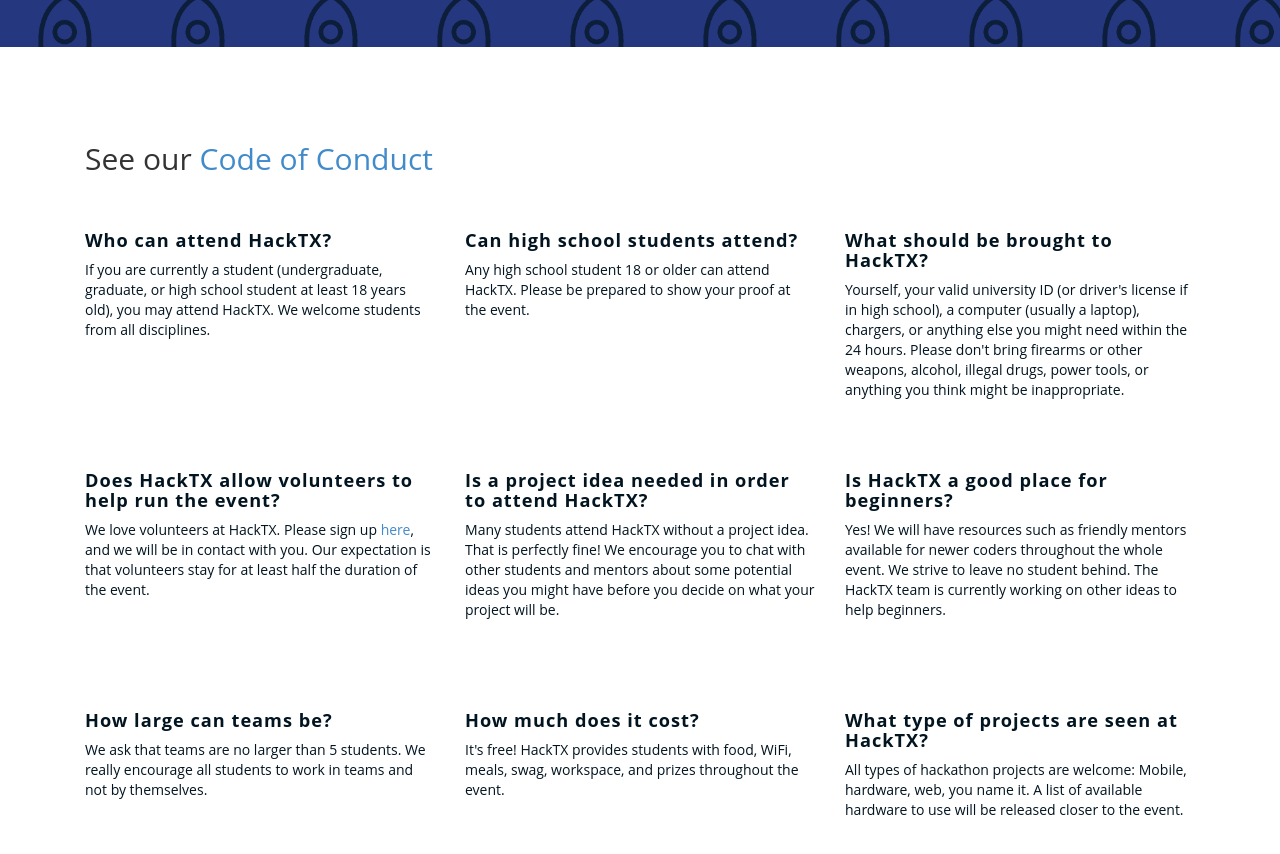
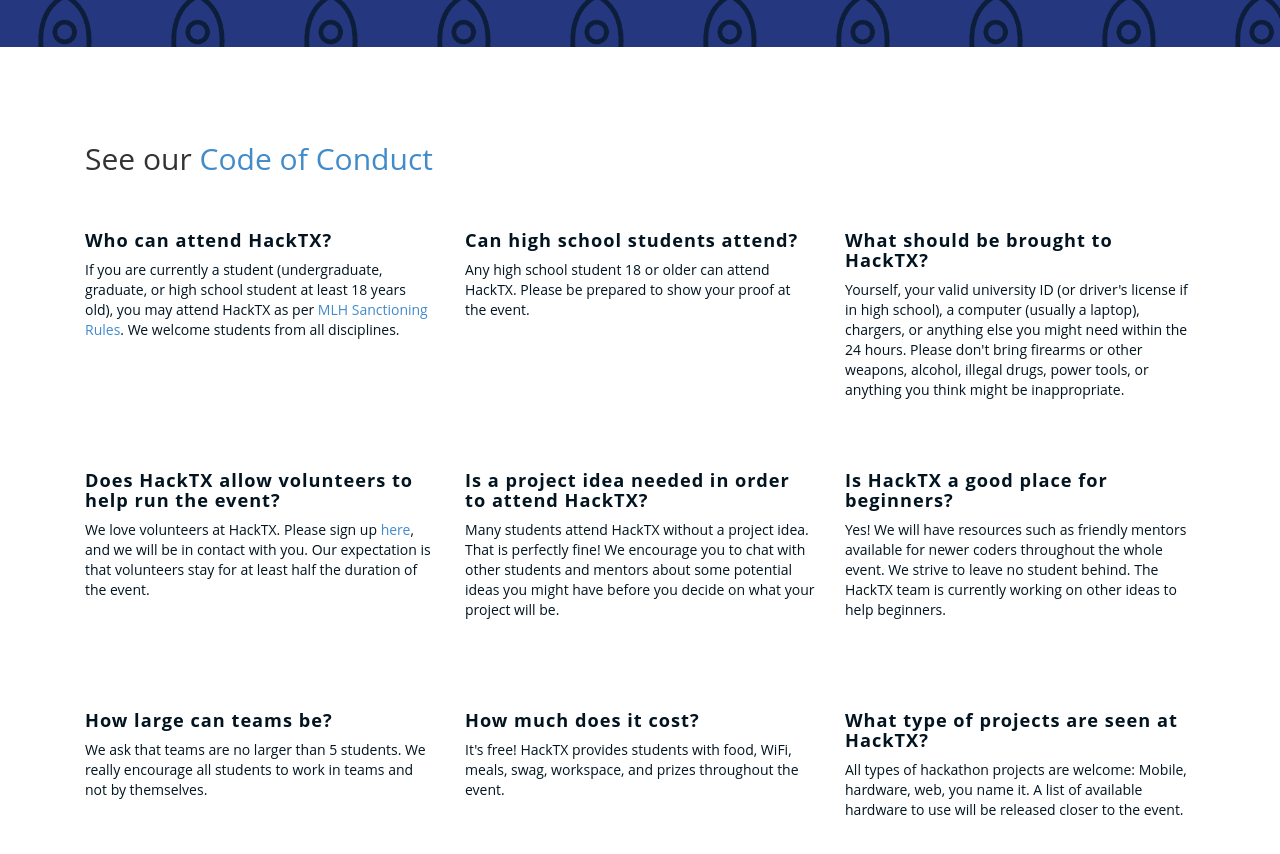
Before and after one commit to hacktx/hacktx-14f, a Jekyll site: the page built from index.html, in a window 1280 px wide and 900 px high, scrolled down 1811 px. Shown: the top 854 px of the window. Built offline with Jekyll 4.4.1, drawn with Linux system fonts in a browser that asks for light colours.

Commit message:
added who can attend rules

```diff
--- a/_includes/pages/faq.html
+++ b/_includes/pages/faq.html
@@ -10,7 +10,7 @@
 
         <div class="faq-item col-xs-12 col-sm-6 col-md-4 col-lg-4">
             <h2>Who can attend HackTX?</h2>
-            <div>If you are currently a student (undergraduate, graduate, or high school student at least 18 years old), you may attend HackTX. We welcome students from all disciplines.</div>
+            <div>If you are currently a student (undergraduate, graduate, or high school student at least 18 years old), you may attend HackTX as per <a href="http://static.mlh.io/docs/event-sanctioning-guide.pdf" target="_blank">MLH Sanctioning Rules</a>. We welcome students from all disciplines.</div>
         </div>
         <div class="faq-item col-xs-12 col-sm-6 col-md-4 col-lg-4">
             <h2>Can high school students attend?</h2>
```
